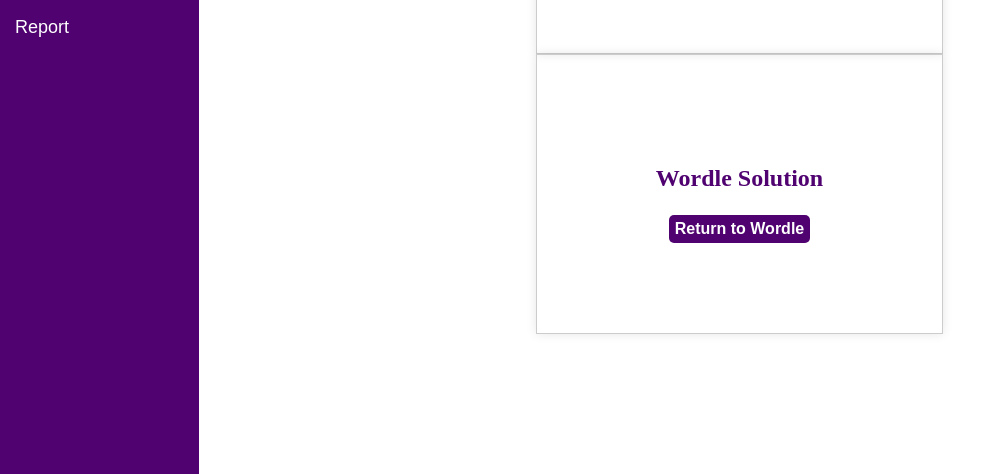
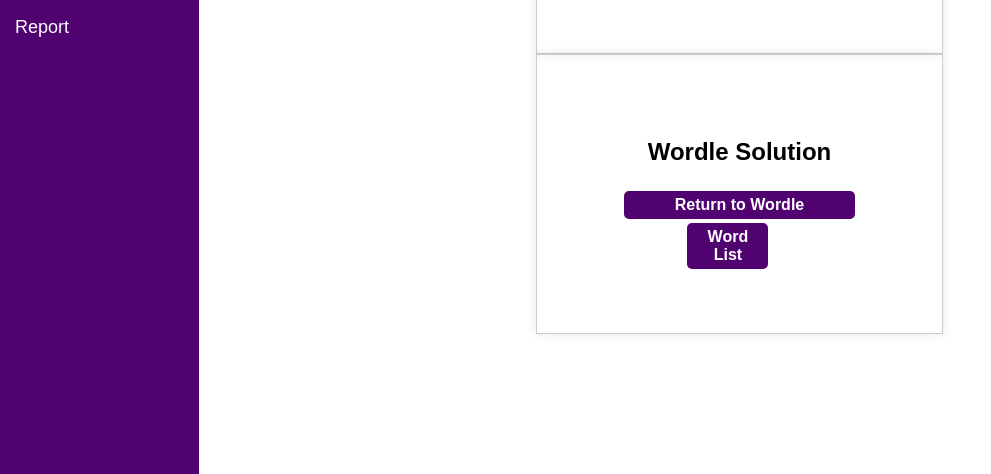
Before and after one commit to dormadyst/JMUGames, a website: page solutions.html in a window 1280 px wide. Shown: the part 326-800 px from the top of the page, without its empty margins (0-991 px from the left). Drawn offline with Linux system fonts and the light colour scheme; no server answers; some icons are missing.

Commit message:
Added button for wordlist to solutions

```diff
--- a/solutions.html
+++ b/solutions.html
@@ -57,6 +57,7 @@
 
             <!-- Return to Wordle -->
             <button type="button" id="return-wordle">Return to Wordle</button>
+            <button type="button" id="word_list">Word List</button>
             </div>
         </div>
 
--- a/styles/solutions_style.css
+++ b/styles/solutions_style.css
@@ -51,6 +51,7 @@
   transition: all 0.3s;
   font-weight:550;
 }
+
 #export-solution:hover { background:#a29b37; }
 
 #return-crossword {
@@ -84,15 +85,35 @@
   padding-top:5px;
   padding-bottom:5px;
   margin-top: 2%;
+  margin-right: 10%;
   transition: all 0.3s;
   font-weight:550;
 }
 #return-wordle:hover { background:#a29b37; }
 
-  .solutions {
+
+#word_list {
+  font-family: 'Montserrat', Arial, Helvetica, sans-serif;
+  width: 35%;
+  background:#4f0270;
+  border-radius:5px;
+  border:0;
+  cursor:pointer;
+  color:white;
+  font-size:16px;
+  padding-top:5px;
+  padding-bottom:5px;
+  margin-top: 2%;
+  margin-right: 10%;
+  transition: all 0.3s;
+  font-weight:550;
+}
+#word-list:hover { background:#a29b37; }
+
+/* .solutions {
   color: #4f0270;
   font-family: 'Times New Roman', Times, serif;
-  }
+} */
 
 @media (max-width: 500px) {
   #return-wordle {
@@ -101,6 +122,11 @@
   }
 
   .cross-buttons {
+    display: grid;
+    flex-direction: column;
+  }
+
+  .wordle-buttons {
     display: grid;
     flex-direction: column;
   }
```
Lines whose indentation alone changed are shown as unchanged.
